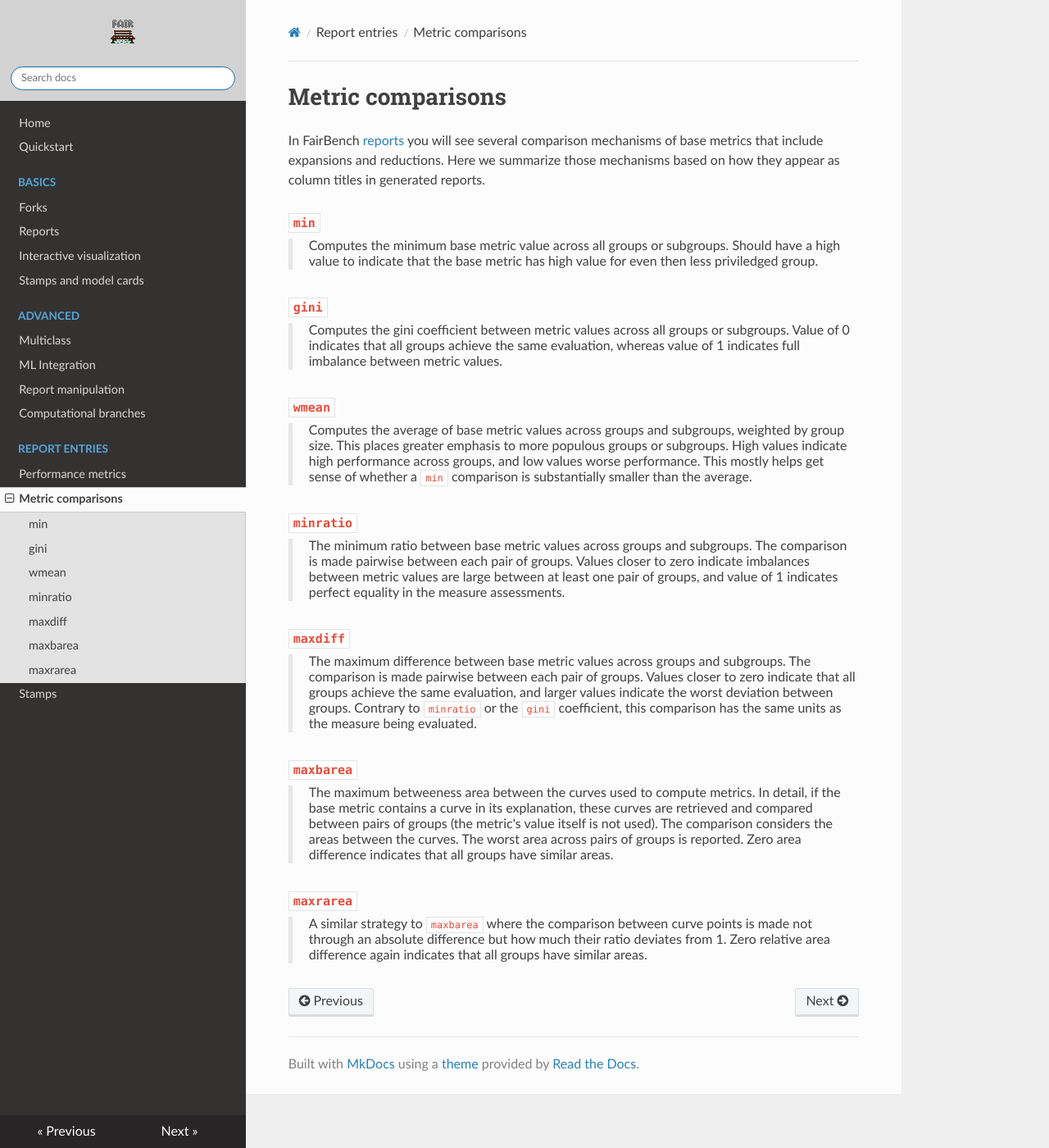
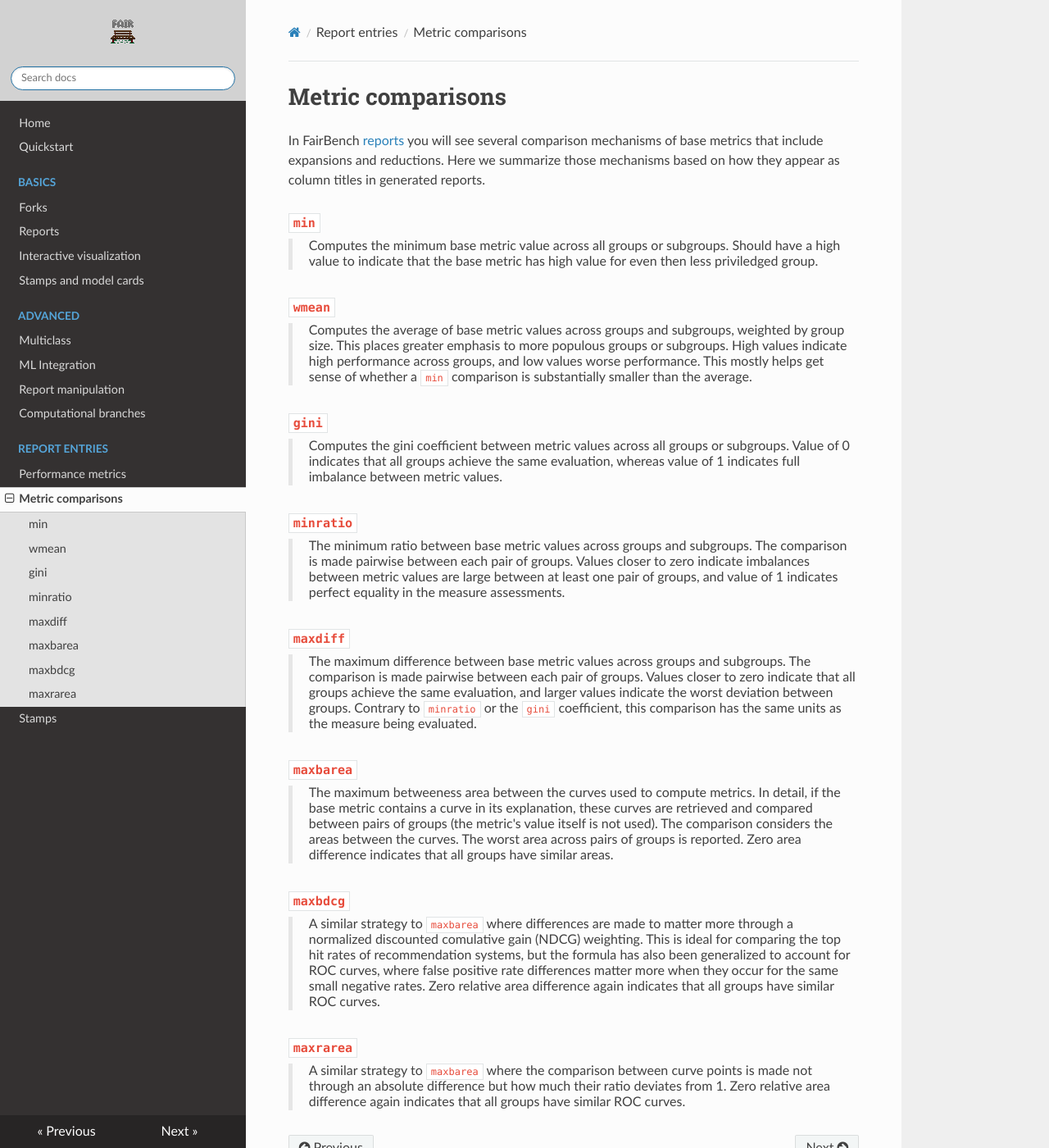
Before and after one commit to mever-team/FairBench, an MkDocs documentation site: the page built from docs/advanced/comparisons.md, in a window 1280 px wide and 1400 px high. Shown: the whole window at 82% size. Built offline with MkDocs 1.6.1, drawn with Linux system fonts in a browser that asks for light colours; nearby versions of some CDN libraries.

Commit message:
fixed compas demo

```diff
--- a/docs/advanced/comparisons.md
+++ b/docs/advanced/comparisons.md
@@ -11,14 +11,6 @@ Computes the minimum base metric value across all groups or
 subgroups. Should have a high value to indicate that the base
 metric has high value for even then less priviledged group.</div>
 
-### `gini`
-<div class="doc" markdown="span">
-Computes the gini coefficient between metric values
-across all groups or subgroups. Value of 0 indicates
-that all groups achieve the same evaluation, whereas
-value of 1 indicates full imbalance between metric
-values.</div>
-
 ### `wmean`
 <div class="doc" markdown="span">
 Computes the average of base metric values across
@@ -29,6 +21,14 @@ across groups, and low values worse performance.
 This mostly helps get sense of whether a `min`
 comparison is substantially smaller than the average.
 </div>
+
+### `gini`
+<div class="doc" markdown="span">
+Computes the gini coefficient between metric values
+across all groups or subgroups. Value of 0 indicates
+that all groups achieve the same evaluation, whereas
+value of 1 indicates full imbalance between metric
+values.</div>
 
 ### `minratio`
 <div class="doc" markdown="span">
@@ -66,11 +66,25 @@ pairs of groups is reported. Zero area difference
 indicates that all groups have similar areas.
 </div>
 
+
+### `maxbdcg`
+<div class="doc" markdown="span">
+A similar strategy to `maxbarea` where differences
+are made to matter more through a normalized discounted
+comulative gain (NDCG) weighting. This is ideal for
+comparing the top hit rates of recommendation systems,
+but the formula has also been generalized to account
+for ROC curves, where false positive rate differences
+matter more when they occur for the same
+small negative rates. Zero relative area difference again
+indicates that all groups have similar ROC curves.
+</div>
+
 ### `maxrarea`
 <div class="doc" markdown="span">
 A similar strategy to `maxbarea` where the comparison
 between curve points is made not through an absolute
 difference but how much their ratio deviates from 1.
 Zero relative area difference again
-indicates that all groups have similar areas.
+indicates that all groups have similar ROC curves.
 </div>
```
Also changed, not shown: 5 other files.
